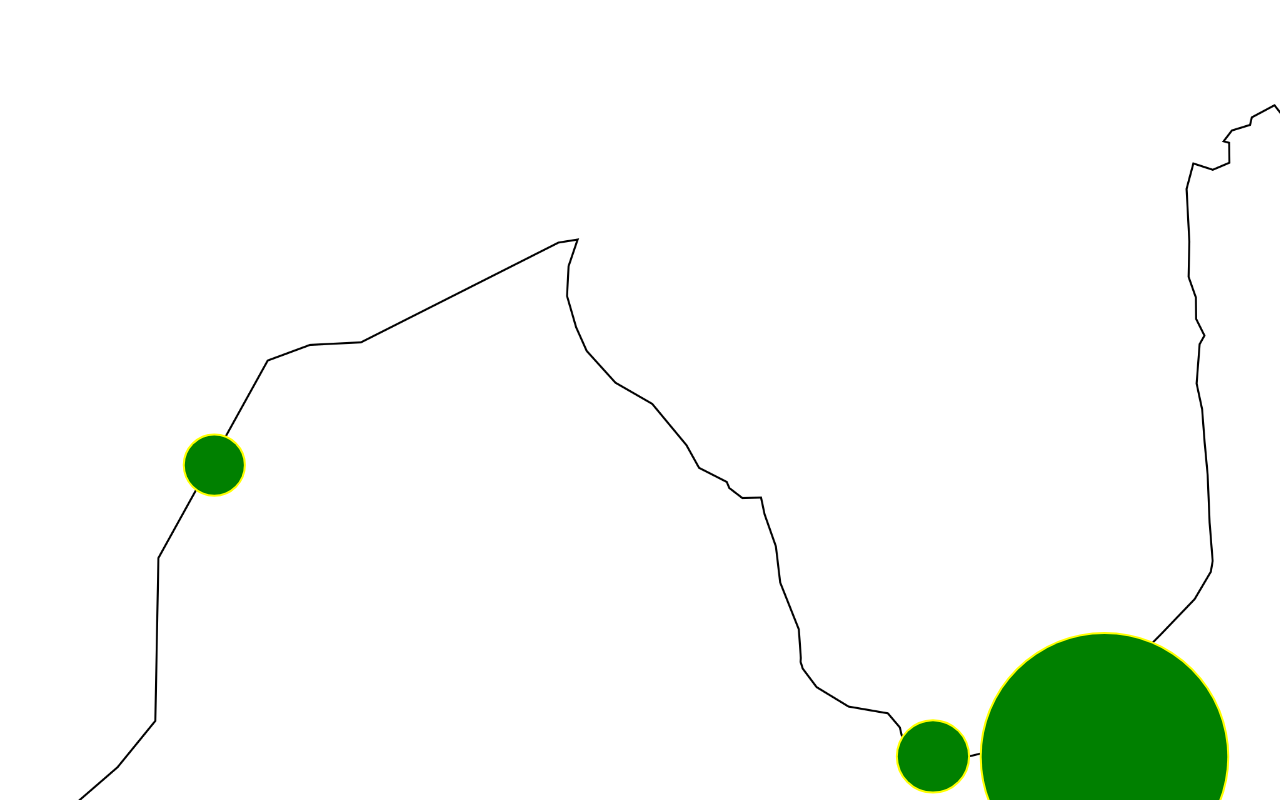
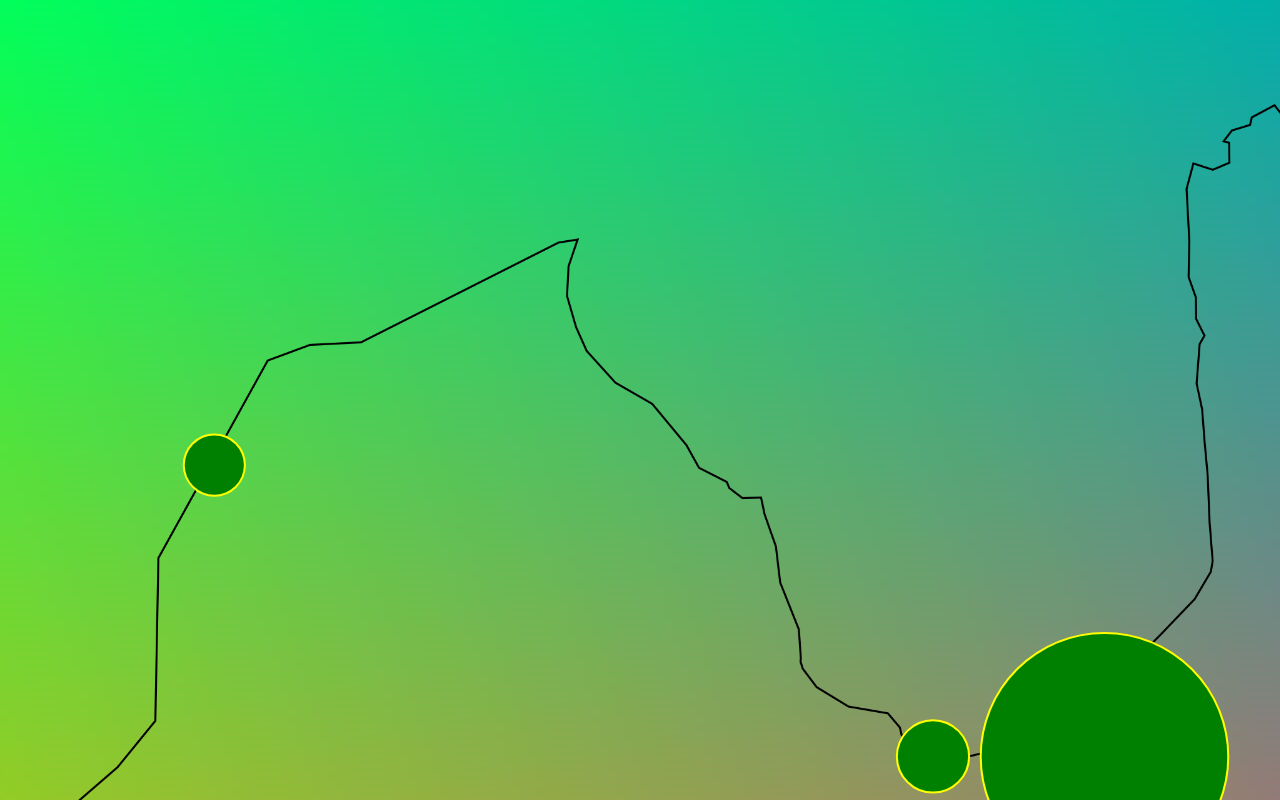
Before and after one commit to bokspro/karte, a plain HTML site: page globals/index.html in a window 1280 px wide. Shown: the top 800 px of the page. Drawn offline with Linux system fonts and the light colour scheme.

Commit message:
Add files via upload

```diff
--- a/globals/index.html
+++ b/globals/index.html
@@ -10,6 +10,8 @@
 	  	<!--div class="container"-->
 			<canvas id="myCanvas" width="1" height="1"></canvas>
 		<!--/div-->
+
+      <img src="gradient.jpg" id="bg" alt="">
   		<script src="scripts/script1.js"></script>
   		<script src="scripts/script2.js"></script>
   	</body>
--- a/globals/scripts/script1.js
+++ b/globals/scripts/script1.js
@@ -104,7 +104,7 @@ function startApp() {
             //localStorage.clear();
             //updateCanvas();
             myAppArea.context.lineWidth=4;
-            myAppArea.context.strokeStyle = '#ff4400';
+            myAppArea.context.strokeStyle = 'white';
             if(localStorage.length){
                 for ( var i = 0, len = localStorage.length; i < len; ++i ) {
 
@@ -116,7 +116,7 @@ function startApp() {
                 }
             }
             loadCitys();
-            myAppArea.context.strokeStyle="#FF0000";
+            myAppArea.context.strokeStyle="white";
             myAppArea.context.beginPath();
             getLocation();
     }
@@ -191,6 +191,7 @@ context.fillText(line, x, y);
 
 function showError(error) {
     myAppArea.context.font = "30px Arial";
+    myAppArea.context.fillStyle = 'black';
     switch(error.code) {
         case error.PERMISSION_DENIED:
             wrapText(myAppArea.context,"User denied the request for Geolocation.",width/2-100,height/2-15,width,300);
--- a/globals/scripts/script2.js
+++ b/globals/scripts/script2.js
@@ -27,6 +27,6 @@ function loadCitys(){
         myAppArea.context.stroke();
         myAppArea.context.fill();
 	}
-	myAppArea.context.strokeStyle = 'red';
+	myAppArea.context.strokeStyle = 'white';
 	myAppArea.context.lineWidth=5;
 }
--- a/globals/styles/styleMain.css
+++ b/globals/styles/styleMain.css
@@ -23,4 +23,14 @@ body, html
     font: 30px;
     display:block;
 }
+#bg {
+  position: fixed;
+  top: 0;
+  left: 0;
+
+  /* Preserve aspet ratio */
+  min-width: 100%;
+  min-height: 100%;
+  z-index: -1;
+}
 /* Change styles for span and cancel button on extra small screens */
--- a/mini/app/scripts/script1.js
+++ b/mini/app/scripts/script1.js
@@ -98,6 +98,7 @@ function getLocation() {
 function showPosition(position) {
     var lon=position.coords.longitude;
     var lat=position.coords.latitude;
+
     LatLon.x = (width * ((lon-westLong)/(eastLong-westLong)))*koeficients;
     LatLon.y = (height * ((northLat-lat)/(northLat-southLat)))*koeficients;
 
--- a/mini/app/styles/styleMain.css
+++ b/mini/app/styles/styleMain.css
@@ -23,4 +23,14 @@ body, html
     font: 30px;
     display:block;
 }
+#bg {
+  position: fixed;
+  top: 0;
+  left: 0;
+
+  /* Preserve aspet ratio */
+  min-width: 100%;
+  min-height: 100%;
+  z-index: -1;
+}
 /* Change styles for span and cancel button on extra small screens */
```
Also changed, not shown: mini/app/index.html (+1 -0 lines), globals/gradient.jpg (added), globals/latvija_backup.png (added), mini/app/gradient.jpg (added).
